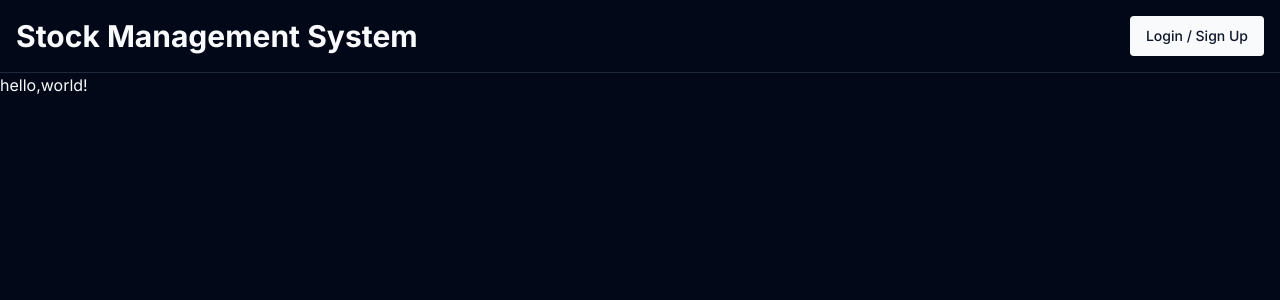
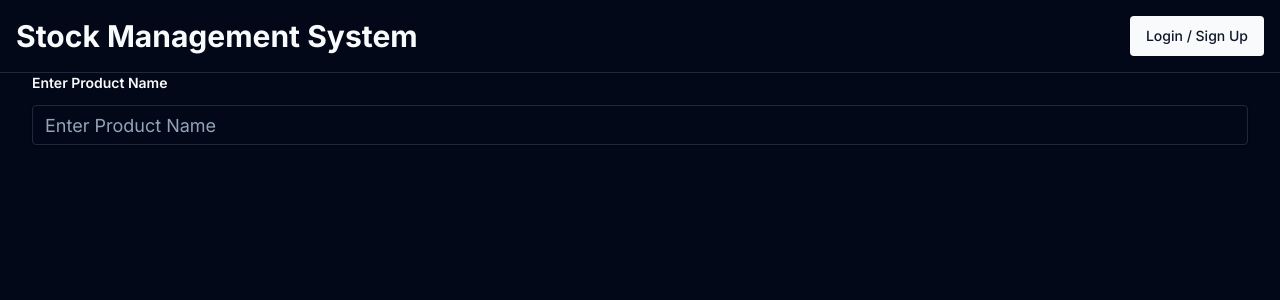
Before and after one commit to VikasMeshram2708/Stock-Management-System, a Next.js app: page / in a window 1280 px wide. Shown: the top 300 px of the page. Built offline with nearby package versions, Linux system fonts and the light colour scheme.

Commit message:
:bug: created product search bar component.

```diff
--- a/app/page.tsx
+++ b/app/page.tsx
@@ -1,7 +1,10 @@
+import ProductSearchBar from "@/components/ProductSearchBar";
+
 export default function Home() {
   return (
     <main className="min-h-screen">
-      <h1>hello,world!</h1>
+      {/* SearchBar */}
+      <ProductSearchBar />
     </main>
   );
 }
--- /dev/null
+++ b/components/ProductSearchBar.tsx
@@ -0,0 +1,23 @@
+"use client";
+
+import { useState } from "react";
+import { Input } from "./ui/input";
+
+export default function ProductSearchBar() {
+  const [productName, setProductName] = useState("");
+
+  return (
+    <section className="container mx-auto">
+      <form action="">
+        <h2 className="text-sm font-semibold mb-3">Enter Product Name</h2>
+        <Input
+          value={productName}
+          onChange={(e) => setProductName(e?.target?.value)}
+          className="shadow text-lg rounded"
+          type="text"
+          placeholder="Enter Product Name"
+        />
+      </form>
+    </section>
+  );
+}
--- /dev/null
+++ b/components/ui/input.tsx
@@ -0,0 +1,25 @@
+import * as React from "react"
+
+import { cn } from "@/lib/utils"
+
+export interface InputProps
+  extends React.InputHTMLAttributes<HTMLInputElement> {}
+
+const Input = React.forwardRef<HTMLInputElement, InputProps>(
+  ({ className, type, ...props }, ref) => {
+    return (
+      <input
+        type={type}
+        className={cn(
+          "flex h-10 w-full rounded-md border border-input bg-background px-3 py-2 text-sm ring-offset-background file:border-0 file:bg-transparent file:text-sm file:font-medium placeholder:text-muted-foreground focus-visible:outline-none focus-visible:ring-2 focus-visible:ring-ring focus-visible:ring-offset-2 disabled:cursor-not-allowed disabled:opacity-50",
+          className
+        )}
+        ref={ref}
+        {...props}
+      />
+    )
+  }
+)
+Input.displayName = "Input"
+
+export { Input }
```
Also changed, not shown: 1 other file (tests, documents, lock files or other folders).
